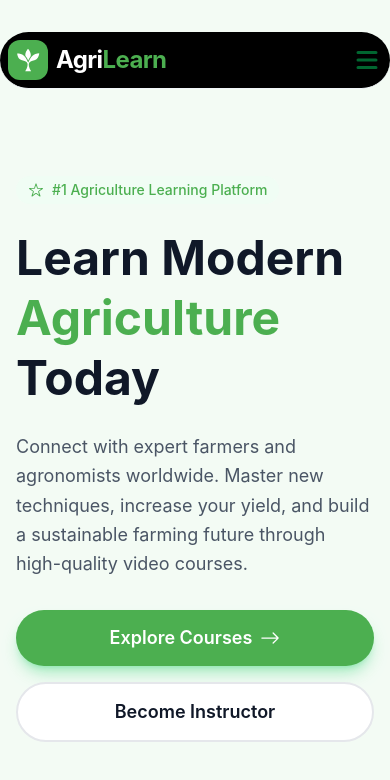
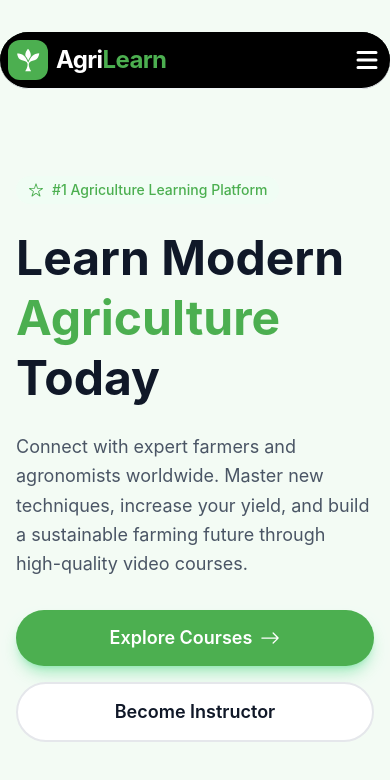
Before and after one commit to bayjidmia/Agrilearn-Platform-Clientside, a React (Vite) app: page / in a window 390 px wide. Shown: the top 780 px of the page. Built offline with nearby package versions, Linux system fonts and the light colour scheme.

Commit message:
added router setup

```diff
--- a/src/App.jsx
+++ b/src/App.jsx
@@ -1,13 +1,8 @@
 import "./App.css";
-import Navbar from "./components/shred/Navbar";
-import Hero from "./pages/Hero/Hero";
 
 function App() {
   return (
-    <div className="font-sans antialiased text-gray-900 min-h-screen bg-gray-50">
-      <Navbar></Navbar>
-      <Hero></Hero>
-    </div>
+    <div className="font-sans antialiased text-gray-900 min-h-screen bg-gray-50"></div>
   );
 }
 
--- a/src/app/router.jsx
+++ b/src/app/router.jsx
@@ -0,0 +1,16 @@
+import { createBrowserRouter } from "react-router";
+import Root from "../layouts/Root";
+import Home from "../pages/Home/Home";
+
+export const router = createBrowserRouter([
+  {
+    path: "/",
+    Component: Root,
+    children: [
+      {
+        index: true,
+        Component: Home,
+      },
+    ],
+  },
+]);
--- a/src/components/shred/Navbar.jsx
+++ b/src/components/shred/Navbar.jsx
@@ -23,12 +23,12 @@ const Navbar = () => {
           </div>
 
           {/* Desktop Links */}
-          <div className="hidden md:flex items-center gap-8">
+          <div className="hidden lg:flex items-center gap-8">
             {navLinks.map((link) => (
               <a
                 key={link}
                 href="#"
-                className="text-white hover:text-gray-900 font-medium"
+                className="text-white hover:text-gray-200 font-medium text-lg transition-colors hover:border-white hover:border-b-2 pb-1"
               >
                 {link}
               </a>
@@ -36,7 +36,7 @@ const Navbar = () => {
           </div>
 
           {/* CTA Button (Desktop) */}
-          <div className="hidden md:flex">
+          <div className="hidden lg:flex">
             <button className="bg-[#3D7A41] text-white px-6 py-2.5 rounded-full flex items-center gap-2 text-lg font-medium hover:bg-[#346636] transition-colors">
               <PiLockKeyOpenBold />
               Login
@@ -44,10 +44,10 @@ const Navbar = () => {
           </div>
 
           {/* Mobile Hamburger */}
-          <div className="md:hidden flex items-center">
+          <div className="lg:hidden flex items-center">
             <button
               onClick={() => setIsOpen(!isOpen)}
-              className="text-green-800 text-3xl focus:outline-none"
+              className="text-white text-3xl focus:outline-none"
             >
               {isOpen ? <HiX /> : <HiMenu />}
             </button>
@@ -56,12 +56,12 @@ const Navbar = () => {
 
         {/* Mobile Menu */}
         {isOpen && (
-          <div className="md:hidden flex flex-col items-center bg-white border-t border-gray-100 py-4 gap-4 animate-slide-down">
+          <div className="lg:hidden flex flex-col items-center bg-black border-t border-gray-100 py-4 gap-4 animate-slide-down">
             {navLinks.map((link) => (
               <a
                 key={link}
                 href="#"
-                className="text-green-800 hover:text-gray-900 font-medium text-lg"
+                className="text-white hover:text-gray-200 font-medium text-lg transition-colors hover:border-white hover:border-b-2 pb-1 "
               >
                 {link}
               </a>
--- /dev/null
+++ b/src/layouts/Root.jsx
@@ -0,0 +1,14 @@
+import React from "react";
+import Navbar from "../components/shred/Navbar";
+import { Outlet } from "react-router";
+
+const Root = () => {
+  return (
+    <div>
+      <Navbar></Navbar>
+      <Outlet></Outlet>
+    </div>
+  );
+};
+
+export default Root;
--- a/src/main.jsx
+++ b/src/main.jsx
@@ -2,12 +2,11 @@ import { StrictMode } from "react";
 import { createRoot } from "react-dom/client";
 import "./index.css";
 import App from "./App.jsx";
-import { BrowserRouter } from "react-router";
+import { RouterProvider } from "react-router";
+import { router } from "./App/router.jsx";
 
 createRoot(document.getElementById("root")).render(
   <StrictMode>
-    <BrowserRouter>
-      <App />
-    </BrowserRouter>
+    <RouterProvider router={router}></RouterProvider>
   </StrictMode>,
 );
--- /dev/null
+++ b/src/pages/Home/Home.jsx
@@ -0,0 +1,14 @@
+import React from "react";
+import Navbar from "../../components/shred/Navbar";
+import Hero from "../Hero/Hero";
+
+const Home = () => {
+  return (
+    <div>
+      <Navbar></Navbar>
+      <Hero></Hero>
+    </div>
+  );
+};
+
+export default Home;
```
